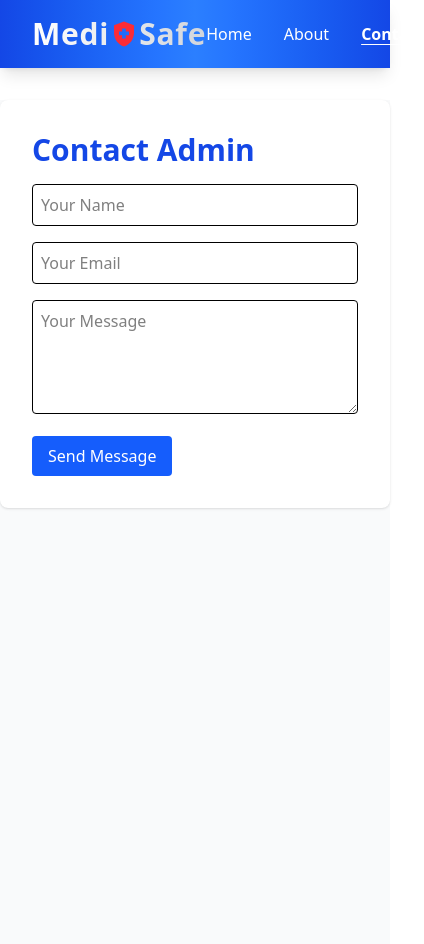
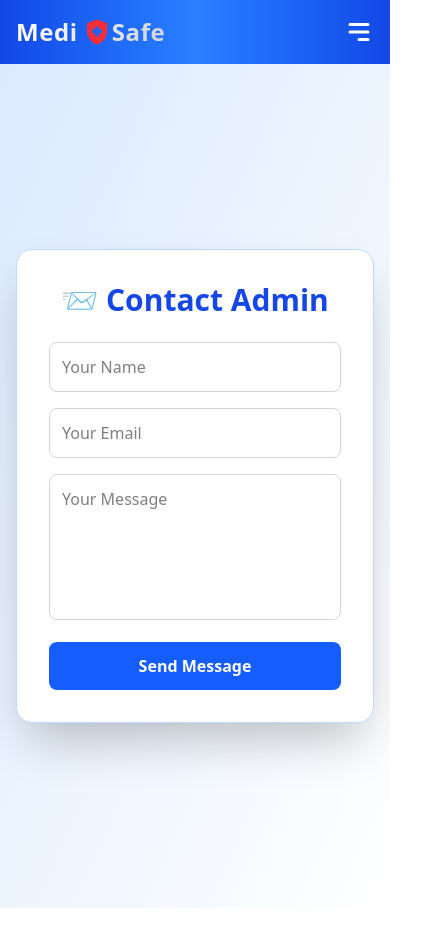
Before and after one commit to realpuneet/Medi-Safe, a React (Vite) app: page /contact in a window 390 px wide. Shown: the whole page, 424 px wide, since content can reach past the window. After the commit the page ends 908 px from the top, so only its background shows below. Built offline with nearby package versions, Linux system fonts and the light colour scheme.

Commit message:
style changed

```diff
--- a/package.json
+++ b/package.json
@@ -10,6 +10,7 @@
     "preview": "vite preview"
   },
   "dependencies": {
+    "@emailjs/browser": "^4.4.1",
     "@tailwindcss/vite": "^4.1.10",
     "firebase": "^11.9.1",
     "react": "^19.1.0",
--- a/src/components/Navbar.jsx
+++ b/src/components/Navbar.jsx
@@ -1,10 +1,11 @@
-import React from "react";
+import React, { useState } from "react";
 import { Link, useLocation } from "react-router";
 import { MdHealthAndSafety } from "react-icons/md";
-
+import { HiMenuAlt3, HiX } from "react-icons/hi";
 
 const Navbar = () => {
   const { pathname } = useLocation();
+  const [isOpen, setIsOpen] = useState(false);
 
   const navItems = [
     { name: "Home", path: "/" },
@@ -12,17 +13,26 @@ const Navbar = () => {
     { name: "Contact", path: "/contact" },
   ];
 
+  const toggleSidebar = () => setIsOpen(!isOpen);
+  const closeSidebar = () => setIsOpen(false);
+
   return (
-    <nav className="bg-gradient-to-r from-blue-700 via-blue-500 to-blue-700 shadow-lg py-4 px-8 flex justify-between items-center">
+    <header className="bg-gradient-to-r from-blue-700 via-blue-500 to-blue-700 shadow-lg">
+      <div className="max-w-7xl mx-auto flex justify-between items-center py-4 px-4 sm:px-6 lg:px-8">
+        {/* Logo */}
         <Link
           to="/"
-        className="text-3xl font-bold bg-clip-text text-transparent bg-gradient-to-r flex items-center from-white to-gray-300 tracking-wide"
+          className="text-2xl sm:text-3xl font-bold bg-clip-text text-transparent bg-gradient-to-r flex items-center from-white to-gray-300 tracking-wide"
         >
-        Medi<span className="text-red-500"><MdHealthAndSafety />
-</span>Safe
+          Medi
+          <span className="text-red-500 text-3xl ml-1">
+            <MdHealthAndSafety />
+          </span>
+          Safe
         </Link>
 
-      <div className="flex gap-8">
+        {/* Desktop Nav */}
+        <nav className="hidden md:flex gap-8">
           {navItems.map(({ name, path }) => (
             <Link
               key={name}
@@ -34,8 +44,37 @@ const Navbar = () => {
               {name}
             </Link>
           ))}
+        </nav>
+
+        {/* Mobile Menu Button */}
+        <button onClick={toggleSidebar} className="md:hidden text-white text-3xl">
+          {isOpen ? <HiX /> : <HiMenuAlt3 />}
+        </button>
       </div>
+
+      {/* Mobile Sidebar */}
+      {isOpen && (
+        <div className="md:hidden fixed top-0 left-0 h-full w-64 bg-blue-800 text-white z-50 p-6 shadow-lg transform animate-slide-in">
+          <button onClick={closeSidebar} className="text-white text-2xl mb-6">
+            <HiX />
+          </button>
+          <nav className="flex flex-col gap-6">
+            {navItems.map(({ name, path }) => (
+              <Link
+                key={name}
+                to={path}
+                onClick={closeSidebar}
+                className={`text-white hover:text-yellow-300 transition-all duration-200 ${
+                  pathname === path ? "underline underline-offset-4 font-semibold" : ""
+                }`}
+              >
+                {name}
+              </Link>
+            ))}
           </nav>
+        </div>
+      )}
+    </header>
   );
 };
 
--- a/src/pages/Contact.jsx
+++ b/src/pages/Contact.jsx
@@ -1,55 +1,72 @@
-import React, { useState } from "react";
+import React, { useRef } from "react";
+import emailjs from "@emailjs/browser";
+import { toast } from "react-toastify";
 
 const Contact = () => {
-  const [form, setForm] = useState({ name: "", email: "", message: "" });
-  const [sent, setSent] = useState(false);
+  const form = useRef();
 
-  const handleChange = e => setForm({ ...form, [e.target.name]: e.target.value });
+  const sendEmail = (e) => {
+    e.preventDefault();
 
-  const handleSubmit = e => {
-    e.preventDefault();
-    setSent(true);
-    // Yahan aap backend ya email service se connect kar sakte hain
+    emailjs
+      .sendForm(
+        "service_4m5rbeg",
+        "template_6afewdo",
+        form.current,
+        "e_5wf2qpyB_8d1MvB"
+      )
+      .then(
+        () => {
+          toast.success("Message sent successfully!");
+          form.current.reset();
+        },
+        (error) => {
+          toast.error("Failed to send message. Try again later.");
+          console.log(error);
+        }
+      );
   };
 
   return (
-    <div className="max-w-xl mx-auto p-8 bg-white rounded-lg shadow mt-8">
-      <h2 className="text-3xl font-bold mb-4 text-blue-700">Contact Admin</h2>
-      {sent ? (
-        <div className="text-green-600 font-semibold">Thank you! Your message has been sent.</div>
-      ) : (
-        <form className="space-y-4" onSubmit={handleSubmit}>
+    <div className="min-h-screen flex items-center justify-center bg-gradient-to-br from-blue-100 to-white px-4 py-10">
+      <div className="w-full max-w-lg bg-white shadow-2xl rounded-2xl p-8 sm:p-10 border border-blue-200">
+        <h2 className="text-3xl font-bold text-center text-blue-700 mb-6">
+          📨 Contact Admin
+        </h2>
+
+        <form
+          ref={form}
+          onSubmit={sendEmail}
+          className="space-y-4 max-w-md mx-auto"
+        >
           <input
-            className="w-full p-2 border rounded"
+            name="user_name"
             placeholder="Your Name"
-            name="name"
-            value={form.name}
-            onChange={handleChange}
             required
+            className="w-full border outline-0 border-gray-300 p-3 rounded-lg "
           />
           <input
-            className="w-full p-2 border rounded"
+            name="user_email"
+            type="email"
             placeholder="Your Email"
-            name="email"
-            type="email"
-            value={form.email}
-            onChange={handleChange}
             required
+            className="w-full border outline-0 border-gray-300 p-3 rounded-lg "
           />
           <textarea
-            className="w-full p-2 border rounded"
+            name="message"
             placeholder="Your Message"
-            name="message"
-            rows={4}
-            value={form.message}
-            onChange={handleChange}
             required
+            rows="5"
+            className="w-full border outline-0 border-gray-300 p-3 rounded-lg resize-none "
           />
-          <button className="bg-blue-600 text-white px-4 py-2 rounded hover:bg-blue-700" type="submit">
+          <button
+            type="submit"
+            className="w-full bg-blue-600 text-white font-semibold py-3 rounded-lg hover:bg-blue-700 transition-all duration-200"
+          >
             Send Message
           </button>
         </form>
-      )}
+      </div>
     </div>
   );
 };
--- a/src/pages/Home.jsx
+++ b/src/pages/Home.jsx
@@ -43,8 +43,11 @@ const Home = () => {
   };
 
   return (
-    <div className="p-6 md:p-10 max-w-2xl mx-auto mt-8 bg-gradient-to-br from-white to-blue-50 rounded-2xl shadow-xl border border-blue-200">
-      <h1 className="text-3xl font-bold text-center text-blue-700 mb-6">🩺 Create Medical ID</h1>
+    <div className="mx-3">
+  <div className="px-4 sm:px-6 md:px-10 py-6 sm:py-8 max-w-xl sm:max-w-2xl mx-auto mt-8 bg-gradient-to-br from-white via-blue-50 to-blue-100 rounded-3xl shadow-2xl border border-blue-200">
+    <h1 className="text-2xl sm:text-3xl font-bold text-center text-blue-700 mb-6 drop-shadow-md">
+      🩺 Create Medical ID
+    </h1>
 
     <form className="space-y-5" onSubmit={handleSubmit(onSubmit)}>
       <FormInput label="Name" name="name" register={register} required />
@@ -52,12 +55,17 @@ const Home = () => {
       <FormInput label="Blood Group" name="blood" register={register} required />
       <FormInput label="Allergies" name="allergies" register={register} required />
       <FormInput label="Medical Conditions" name="conditions" register={register} required />
-        <FormInput label="Emergency Contact (Phone)" name="contact" register={register} required />
+      <FormInput
+        label="Emergency Contact (Phone)"
+        name="contact"
+        register={register}
+        required
+      />
 
       <button
         type="submit"
         disabled={!isValid}
-          className={`w-full bg-green-600 text-white py-3 rounded-xl font-semibold transition duration-300 hover:bg-green-700 shadow-md ${
+        className={`w-full bg-green-600 text-white py-3 rounded-xl font-semibold transition duration-300 hover:bg-green-700 hover:scale-[1.01] shadow-lg ${
           !isValid ? "opacity-50 cursor-not-allowed" : ""
         }`}
       >
@@ -72,6 +80,8 @@ const Home = () => {
       </div>
     )}
   </div>
+</div>
+
   );
 };
 
```
Also changed, not shown: 1 other file (tests, documents, lock files or other folders). Lines whose indentation alone changed are shown as unchanged.
